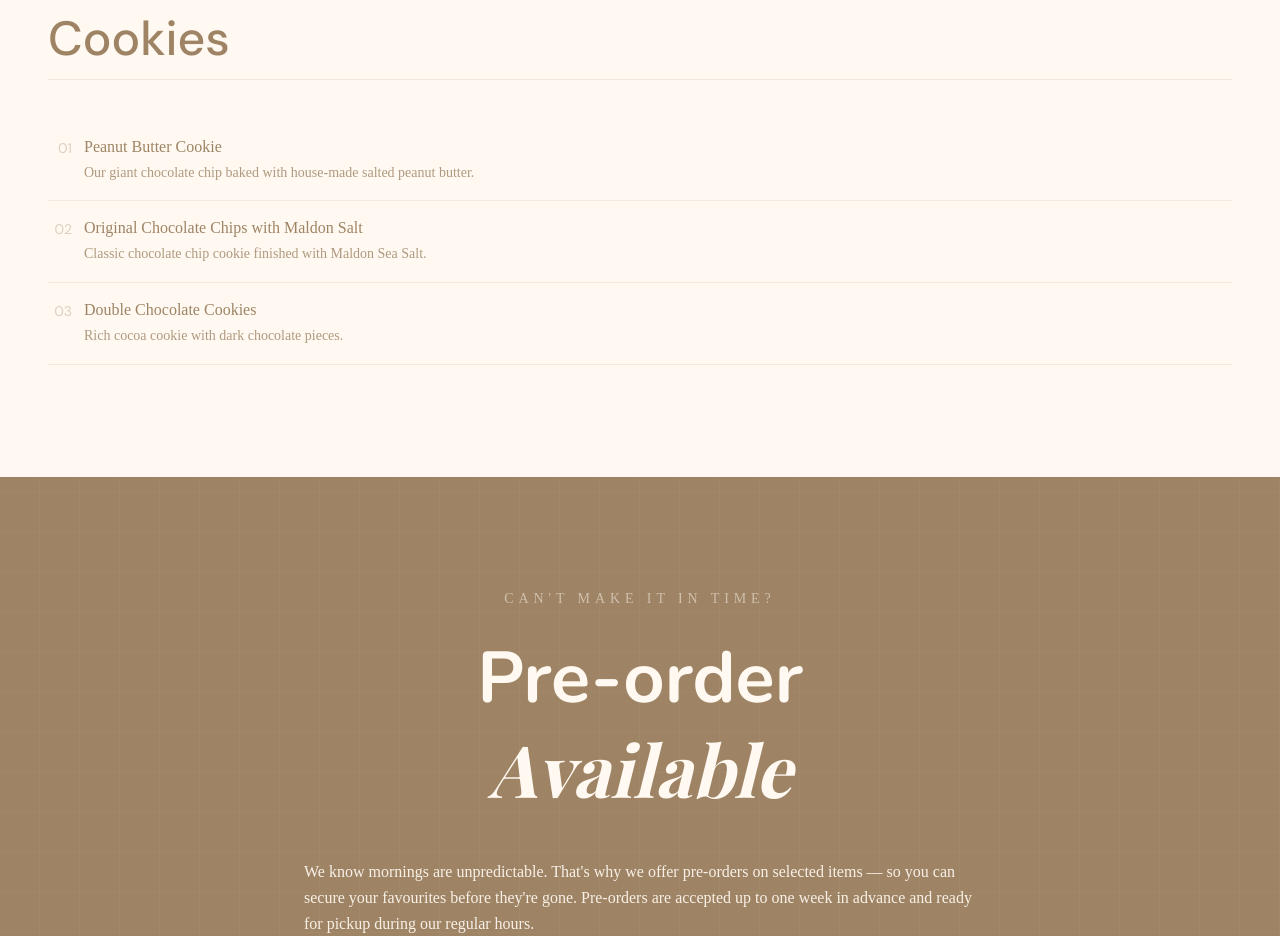
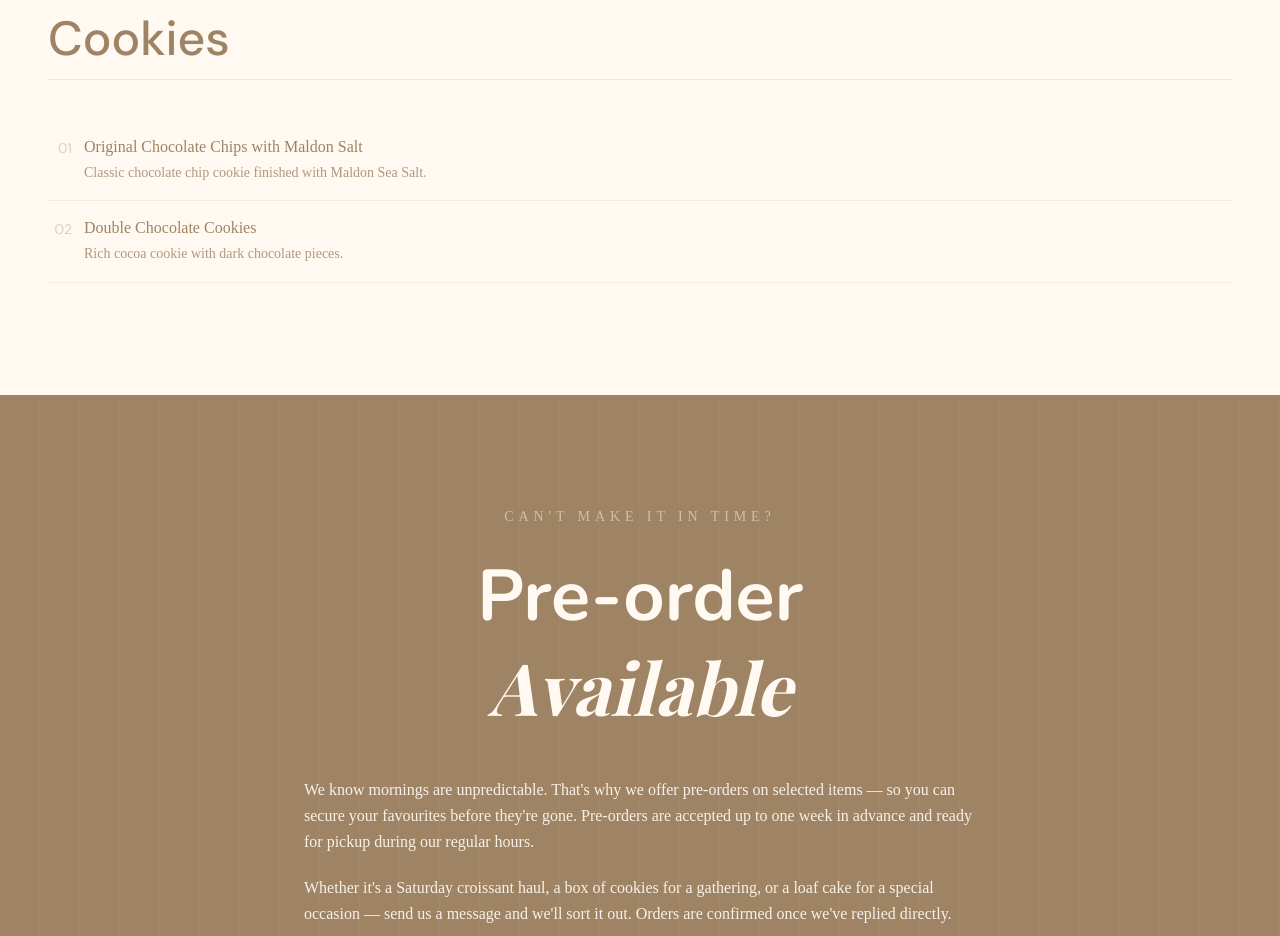
Before and after one commit to BeatrixBlaine/Blond-Website, a React (Vite) app: page / in a window 1280 px wide. Shown: the part 3720-4656 px from the top of the page. Built offline with nearby package versions, Linux system fonts and the light colour scheme; a web font is replaced by a local one.

Commit message:
remove peanut cookies

```diff
--- a/src/pages/Cart.tsx
+++ b/src/pages/Cart.tsx
@@ -2,8 +2,6 @@ import { useNavigate } from "react-router-dom";
 import { useState, useEffect, useRef } from "react";
 import { ArrowLeft, Plus, Minus, Trash2, ExternalLink, ShoppingBag } from "lucide-react";
 import { Product, PRODUCTS } from "@/data/products";
-import { ImageWithFallback } from "@/app/components/figma/ImageWithFallback";
-import blondLogo from "@/imports/IMG_1732__1_-1.png";
 import classicCroissant from "@/imports/classicCroissant.jpg";
 
 const BRAND = "#9E8465";
--- a/src/pages/Home.tsx
+++ b/src/pages/Home.tsx
@@ -122,19 +122,14 @@ const CROISSANT_COLS: { name: string; desc: string; productId: string }[][] = [
 
 const COOKIES: { name: string; desc: string; productId: string }[] = [
   {
-    name: "Peanut Butter Cookie",
-    desc: "Our giant chocolate chip baked with house-made salted peanut butter.",
-    productId: "ck-01",
-  },
-  {
     name: "Original Chocolate Chips with Maldon Salt",
     desc: "Classic chocolate chip cookie finished with Maldon Sea Salt.",
-    productId: "ck-02",
+    productId: "ck-01",
   },
   {
     name: "Double Chocolate Cookies",
     desc: "Rich cocoa cookie with dark chocolate pieces.",
-    productId: "ck-03",
+    productId: "ck-02",
   },
 ];
 
```
